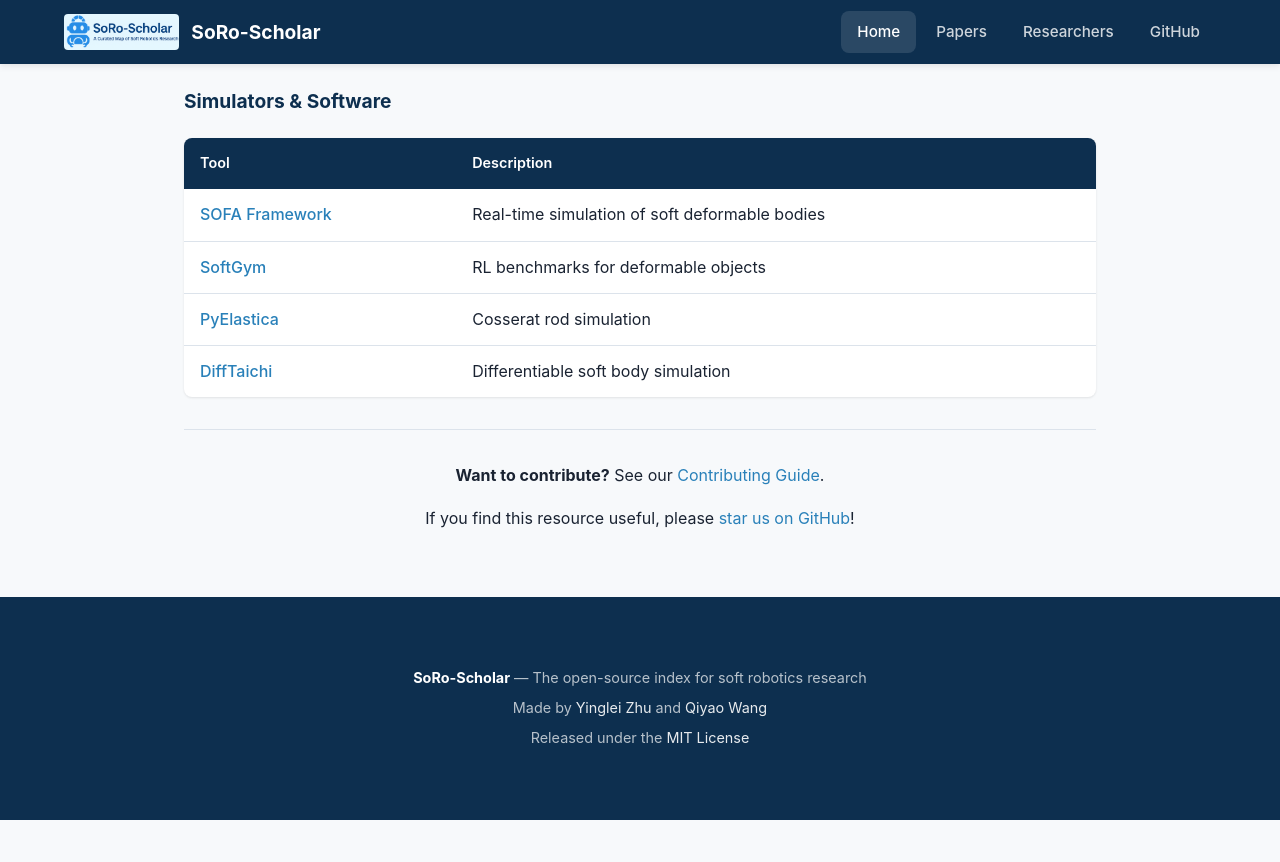
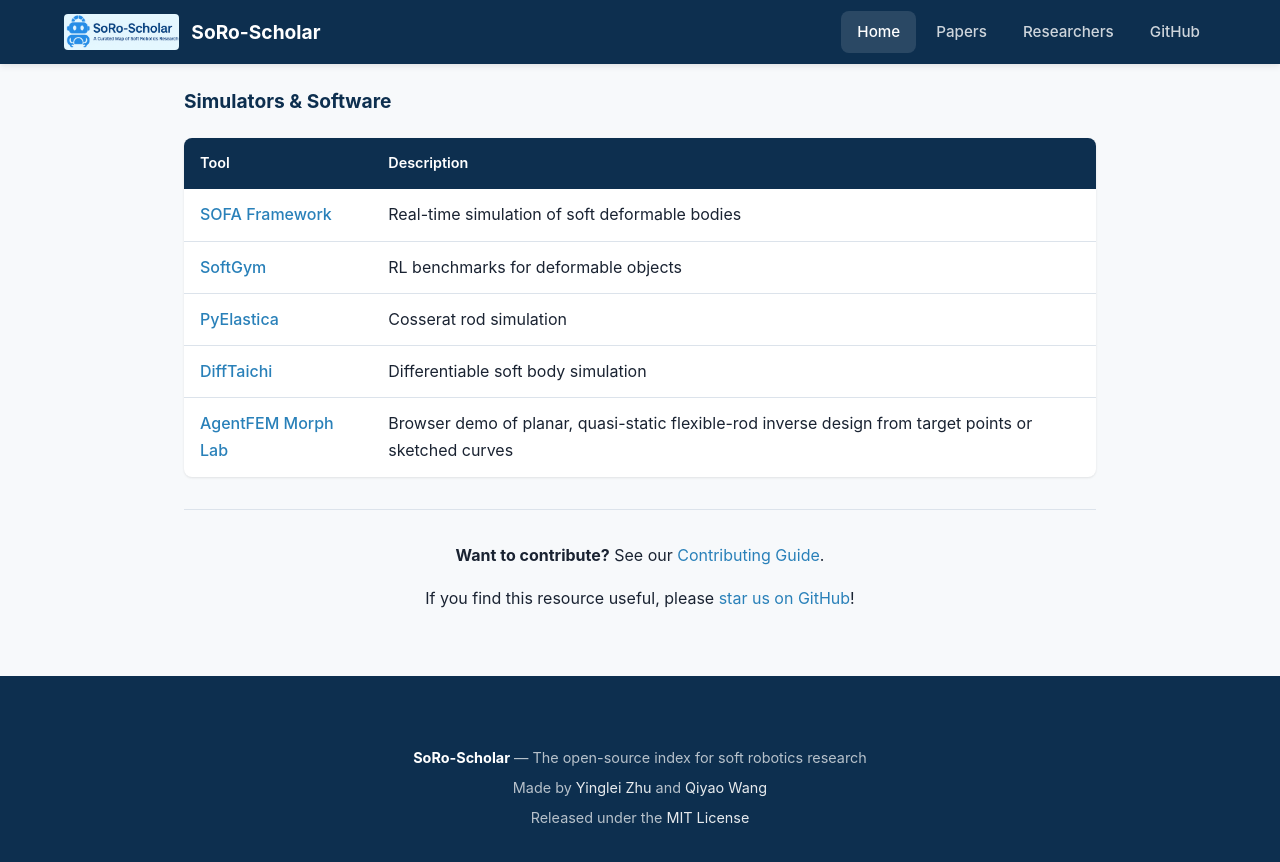
Before and after one commit to fly-pigTH/SoRo-Scholar, a Jekyll site: the page built from index.md, in a window 1280 px wide and 900 px high, scrolled down 5281 px. Shown: the top 862 px of the window. Built offline with Jekyll 4.4.1, drawn with Linux system fonts in a browser that asks for light colours; before the commit the page ends 6101 px from its top, so only the background shows below that.

Commit message:
Add planar rod inverse-design demo to resources

```diff
--- a/index.md
+++ b/index.md
@@ -159,6 +159,7 @@
 | [SoftGym](https://github.com/Xingyu-Lin/softgym) | RL benchmarks for deformable objects |
 | [PyElastica](https://github.com/GazzolaLab/PyElastica) | Cosserat rod simulation |
 | [DiffTaichi](https://github.com/taichi-dev/difftaichi) | Differentiable soft body simulation |
+| [AgentFEM Morph Lab](https://lab.haoming-luo.com/morph/) | Browser demo of planar, quasi-static flexible-rod inverse design from target points or sketched curves |
 
 ---
 
```
Also changed, not shown: README.md.
